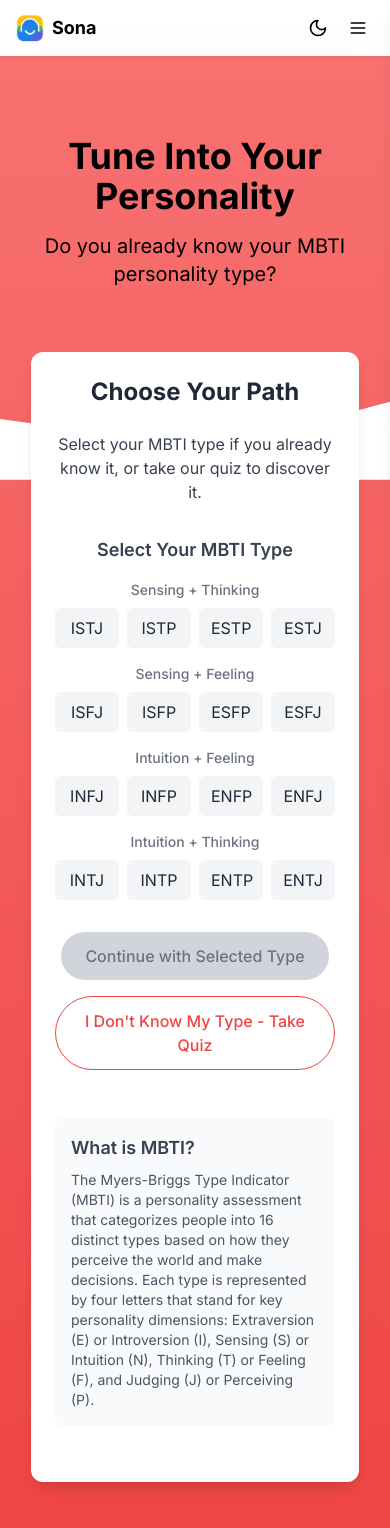
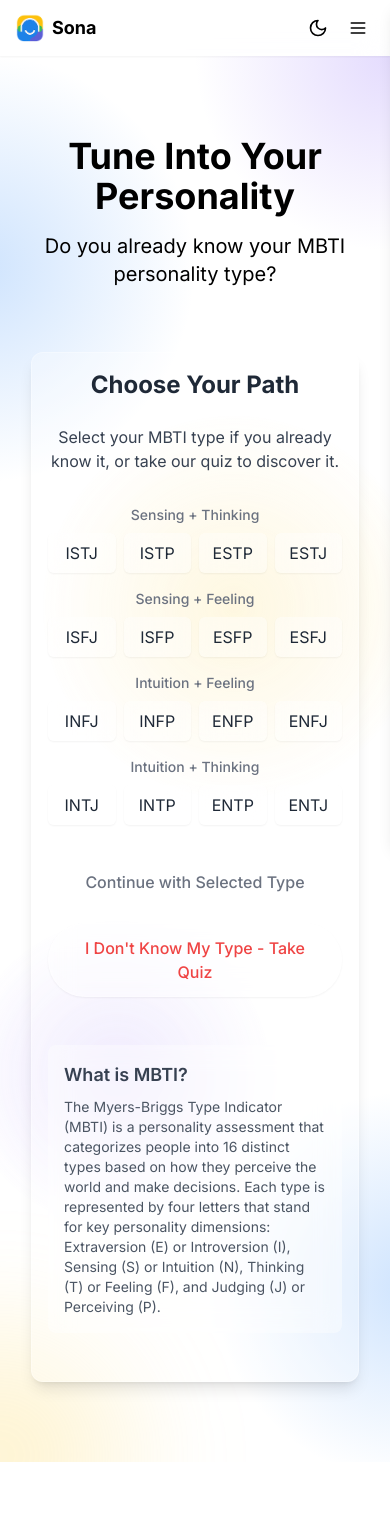
Before and after one commit to Weiasnormal/sona-frontend, a Next.js app: page /mbti-selection in a window 390 px wide. Shown: the top 1528 px of the page. After the commit the page ends 1462 px from the top, so only its background shows below. Built offline with nearby package versions, Linux system fonts and the light colour scheme.

Commit message:
Enhance visual design across Home, MBTI Selection, and Quiz pages by adding dynamic background circles with improved opacity settings. Update main layout styles for better responsiveness and user experience, ensuring consistent design elements throughout the application.

```diff
--- a/src/app/Home/page.tsx
+++ b/src/app/Home/page.tsx
@@ -628,7 +628,7 @@ export default function HomePage() {
         {/* Background Circles */}
         <div className="absolute inset-0 overflow-hidden pointer-events-none">
           {/* Blue Circle */}
-          <div className="absolute -left-[10%] -top-[10%] w-[40%] h-[40%] blur-2xl opacity-30 dark:opacity-100 base:opacity-100 transition-opacity duration-300">
+          <div className="absolute -left-[10%] -top-[10%] w-[40%] h-[40%] blur-2xl opacity-100">
             <Image
               src="/images/Blue Circle.svg"
               alt="Blue Circle Background"
@@ -638,8 +638,30 @@ export default function HomePage() {
             />
           </div>
 
+          {/* Yellow Circle */}
+          <div className="absolute -right-[0%] -top-[10%] w-[25%] h-[25%] blur-2xl opacity-100">
+            <Image
+              src="/images/Yellow Circle.svg"
+              alt="Blue Circle Background"
+              fill
+              className="object-contain"
+              priority
+            />
+          </div>
+
           {/* Purple Circle */}
-          <div className="absolute -right-[15%] top-[20%] w-[50%] h-[50%] blur-2xl opacity-30 dark:opacity-100 transition-opacity duration-300">
+          <div className="absolute -right-[-35%] top-[4%] w-[20%] h-[20%] blur-2xl opacity-100">
+            <Image
+              src="/images/Purple Circle.svg"
+              alt="Purple Circle Background"
+              fill
+              className="object-contain"
+              priority
+            />
+          </div>
+
+          {/* Purple Circle */}
+          <div className="absolute -right-[15%] top-[20%] w-[50%] h-[50%] blur-2xl opacity-80">
             <Image
               src="/images/Purple Circle.svg"
               alt="Purple Circle Background"
@@ -650,7 +672,7 @@ export default function HomePage() {
           </div>
 
           {/* Yellow Circle */}
-          <div className="absolute -bottom-[15%] -left-[15%] w-[45%] h-[45%] blur-2xl">
+          <div className="absolute -bottom-[15%] -left-[15%] w-[45%] h-[45%] blur-2xl opacity-100">
             <Image
               src="/images/Yellow Circle.svg"
               alt="Yellow Circle Background"
--- a/src/app/mbti-selection/page.tsx
+++ b/src/app/mbti-selection/page.tsx
@@ -4,6 +4,7 @@ import { useState } from 'react';
 import { useRouter } from 'next/navigation';
 import Header from '@/components/Header';
 import Link from 'next/link';
+import Image from 'next/image';
 import { sendMBTIData, getFunctionPair } from '@/utils/api';
 
 // All 16 MBTI types
@@ -109,13 +110,72 @@ export default function MBTISelectionPage() {
   return (
     <>
       <Header />
-      <main className="flex-1 w-full bg-gradient-to-b from-red-400 to-red-500 dark:from-[#1C81E7] dark:to-[#1C81E7]/80 min-h-screen overflow-x-hidden">
+      <main className="flex-1 w-full bg-white dark:bg-[#0A0A0A] min-h-screen overflow-hidden">
         <div className="relative w-full">
-          {/* Wave-like shape at the bottom */}
-          <div className="absolute bottom-0 w-full">
-            <svg xmlns="http://www.w3.org/2000/svg" viewBox="0 0 1440 320" className="w-full">
-              <path fill="currentColor" className="text-white dark:text-gray-900" fillOpacity="1" d="M0,96L80,106.7C160,117,320,139,480,149.3C640,160,800,160,960,138.7C1120,117,1280,75,1360,53.3L1440,32L1440,320L1360,320C1280,320,1120,320,960,320C800,320,640,320,480,320C320,320,160,320,80,320L0,320Z"></path>
-            </svg>
+          {/* Blue Circle */}
+          <div className="absolute -left-[60%] -top-[5%] w-[110%] h-[110%] blur-1xl opacity-100">
+            <Image
+              src="/images/Blue Circle.svg"
+              alt="Blue Circle Background"
+              fill
+              className="object-contain"
+              priority
+            />
+          </div>
+
+          {/* Blue Circle */}
+          <div className="absolute -right-[55%] -bottom-[240%] w-[100%] h-[100%] blur-1xl opacity-100">
+            <Image
+              src="/images/Blue Circle.svg"
+              alt="Blue Circle Background"
+              fill
+              className="object-contain"
+              priority
+            />
+          </div>
+
+          {/* Yellow Circle */}
+          <div className="absolute -right-[10%] top-[80%] w-[100%] h-[100%] blur-1xl opacity-80">
+            <Image
+              src="/images/Yellow Circle.svg"
+              alt="Blue Circle Background"
+              fill
+              className="object-contain"
+              priority
+            />
+          </div>
+
+          {/* Purple Circle */}
+          <div className="absolute -right-[50%] top-[-50%] w-[100%] h-[100%] blur-1xl opacity-100">
+            <Image
+              src="/images/Purple Circle.svg"
+              alt="Purple Circle Background"
+              fill
+              className="object-contain"
+              priority
+            />
+          </div>
+
+          {/* Purple Circle */}
+          <div className="absolute -left-[10%] top-[200%] w-[80%] h-[80%] blur-1xl opacity-80">
+            <Image
+              src="/images/Purple Circle.svg"
+              alt="Purple Circle Background"
+              fill
+              className="object-contain"
+              priority
+            />
+          </div>
+
+          {/* Yellow Circle */}
+          <div className="absolute -left-[50%] -bottom-[280%] w-[100%] h-[100%] blur-2xl opacity-100">
+            <Image
+              src="/images/Yellow Circle.svg"
+              alt="Yellow Circle Background"
+              fill
+              className="object-contain"
+              priority
+            />
           </div>
 
           {/* Content */}
@@ -126,7 +186,8 @@ export default function MBTISelectionPage() {
         </div>
 
         <div className="container mx-auto px-4 -mt-32 relative z-20 pb-20">
-          <div className="bg-white dark:bg-gray-900 rounded-xl shadow-lg p-6 sm:p-8 max-w-4xl mx-auto">
+          <div className="flex justify-center">
+            <div className="w-full lg:w-1/2 bg-white/30 dark:bg-gray-900/20 backdrop-blur- rounded-xl shadow-lg border border-white/30 dark:border-gray-700/30 p-4 sm:p-6">
               {!showResults ? (
                 <div className="text-center mb-8">
                   <h2 className="text-2xl sm:text-3xl font-bold mb-6 text-gray-800 dark:text-gray-100">
@@ -138,9 +199,6 @@ export default function MBTISelectionPage() {
 
                   {/* MBTI Type Selection */}
                   <div className="mb-8">
-                  <h3 className="text-lg font-semibold mb-4 text-gray-700 dark:text-gray-300">
-                    Select Your MBTI Type
-                  </h3>
 
                     {/* MBTI Types Grid - Grouped by function pairs */}
                     <div className="space-y-4">
@@ -157,10 +215,10 @@ export default function MBTISelectionPage() {
                               <button
                                 key={type}
                                 onClick={() => handleMBTISelect(type)}
-                              className={`py-2 px-3 rounded-md transition-colors ${
+                                className={`py-2 px-3 rounded-md transition-all ${
                                   selectedMBTI === type
                                     ? 'bg-red-500 dark:bg-[#1C81E7] text-white'
-                                  : 'bg-gray-100 dark:bg-gray-800 text-gray-800 dark:text-gray-200 hover:bg-gray-200 dark:hover:bg-gray-700'
+                                    : 'bg-white/40 dark:bg-gray-900/40 backdrop-blur-md border-white/30 dark:border-gray-700/30 text-gray-800 dark:text-gray-200 hover:bg-white/50 dark:hover:bg-gray-700/50 shadow-sm'
                                 }`}
                               >
                                 {type}
@@ -177,10 +235,10 @@ export default function MBTISelectionPage() {
                     <button
                       onClick={handleSubmit}
                       disabled={!selectedMBTI || isProcessing}
-                    className={`px-6 py-3 rounded-full font-medium transition-colors ${
+                      className={`px-6 py-3 rounded-full font-medium transition-all ${
                         selectedMBTI && !isProcessing
                           ? 'bg-red-500 hover:bg-red-600 dark:bg-[#1C81E7] dark:hover:bg-[#1C81E7]/80 text-white'
-                        : 'bg-gray-300 dark:bg-gray-700 text-gray-500 dark:text-gray-400 cursor-not-allowed'
+                          : 'bg-white/40 dark:bg-gray-900/40 backdrop-blur-md border border-white/30 dark:border-gray-700/30 text-gray-500 dark:text-gray-400 cursor-not-allowed'
                       }`}
                     >
                       {isProcessing ? (
@@ -196,13 +254,13 @@ export default function MBTISelectionPage() {
                       )}
                     </button>
 
-                  <Link href="/take-quiz" className="px-6 py-3 rounded-full font-medium bg-transparent border border-red-500 dark:border-[#1C81E7] text-red-500 dark:text-[#1C81E7] hover:bg-red-50 dark:hover:bg-[#1C81E7]/10 transition-colors">
+                    <Link href="/take-quiz" className="px-6 py-3 rounded-full font-medium bg-white/40 dark:bg-gray-900/40 backdrop-blur-md border border-white/30 dark:border-gray-700/30 text-red-500 dark:text-[#1C81E7] hover:bg-white/50 dark:hover:bg-gray-700/50 transition-all shadow-sm">
                       I Don't Know My Type - Take Quiz
                     </Link>
                   </div>
 
                   {/* Information about MBTI */}
-                <div className="mt-12 text-left bg-gray-50 dark:bg-gray-800/50 p-4 rounded-lg">
+                  <div className="mt-12 text-left bg-white/40 dark:bg-gray-900/40 backdrop-blur-md border-white/30 dark:border-gray-700/30 p-4 rounded-lg">
                     <h3 className="text-lg font-semibold mb-2 text-gray-700 dark:text-gray-300">
                       What is MBTI?
                     </h3>
@@ -262,6 +320,7 @@ export default function MBTISelectionPage() {
               )}
             </div>
           </div>
+        </div>
       </main>
     </>
   );
```
Also changed, not shown: src/app/take-quiz/page.tsx (+67 -7 lines). Lines whose indentation alone changed are shown as unchanged.
